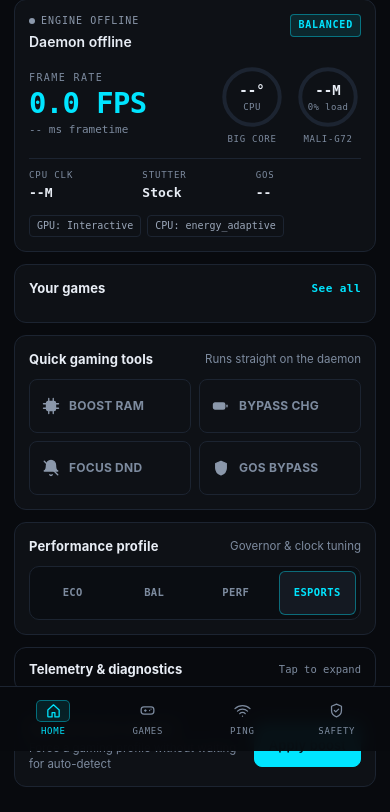
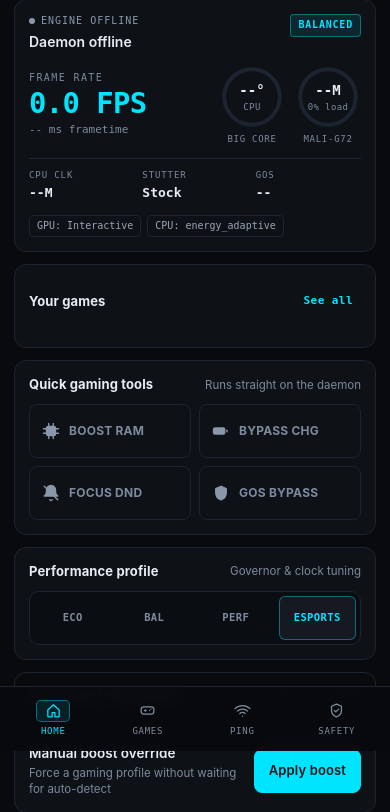
Before and after one commit to nangningtung/frameboost-v2, a web app: page / in a window 390 px wide. Shown: the part 93-905 px from the top of the page. Before the commit the page ends 880 px from the top, so only its background shows below. Run offline with its HTML, style and script files only (its server is not run), Linux system fonts and the light colour scheme; data that the repository does not hold is empty.

Commit message:
fix: keep console controls at 44px across screen sizes
- See all and compact PLAY buttons now meet the 44px minimum tap target
- verified 320/360/411/540/700/820 CSS px with no horizontal overflow;
  layout switches to two columns above 700px
- document responsive verification in the report

```diff
--- a/hud-app/assets/webroot/style.css
+++ b/hud-app/assets/webroot/style.css
@@ -2026,6 +2026,10 @@ button:disabled,
   font-weight: 700;
   letter-spacing: 0.04em;
   cursor: pointer;
+  min-height: 44px;
+  padding: 0 8px;
+  display: inline-flex;
+  align-items: center;
 }
 
 .home-games-list { display: grid; gap: 8px; }
@@ -2077,7 +2081,7 @@ button:disabled,
 .home-game-play {
   flex: 0 0 auto;
   min-width: 44px;
-  min-height: 34px;
+  min-height: 44px;
   border-radius: 8px;
   border: 1px solid var(--accent-line);
   background: var(--bg-raised);
--- a/module-src/webroot/style.css
+++ b/module-src/webroot/style.css
@@ -2026,6 +2026,10 @@ button:disabled,
   font-weight: 700;
   letter-spacing: 0.04em;
   cursor: pointer;
+  min-height: 44px;
+  padding: 0 8px;
+  display: inline-flex;
+  align-items: center;
 }
 
 .home-games-list { display: grid; gap: 8px; }
@@ -2077,7 +2081,7 @@ button:disabled,
 .home-game-play {
   flex: 0 0 auto;
   min-width: 44px;
-  min-height: 34px;
+  min-height: 44px;
   border-radius: 8px;
   border: 1px solid var(--accent-line);
   background: var(--bg-raised);
```
Also changed, not shown: PROJECT_REPORT.md (+1 -0 lines), 5 other files.
